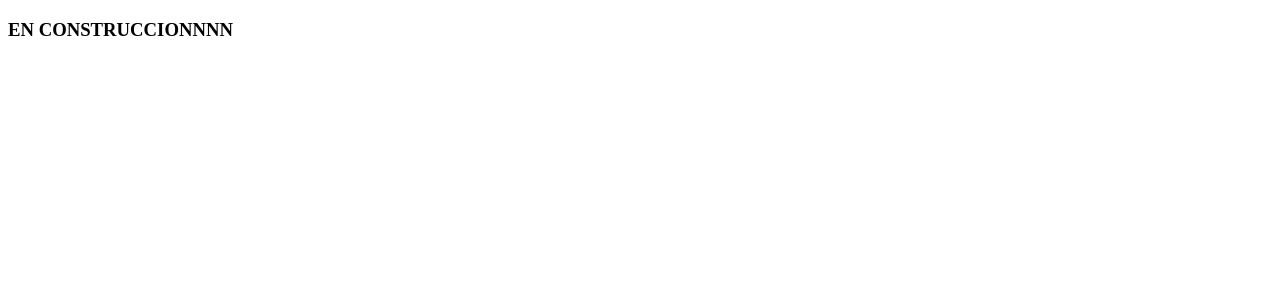
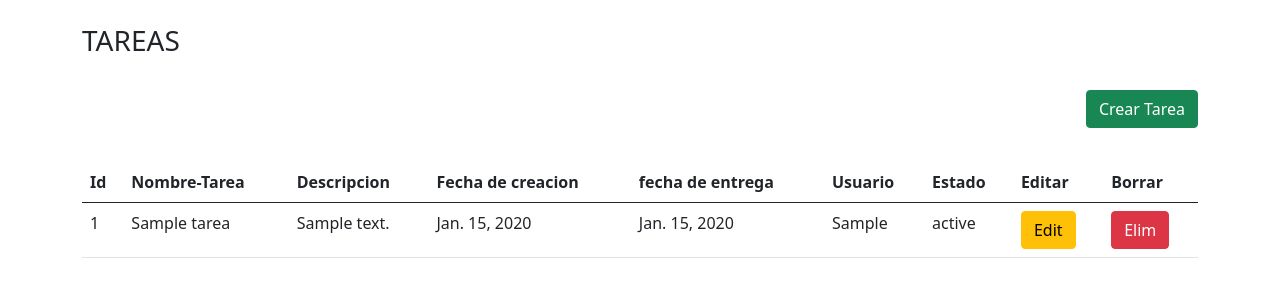
Before and after one commit to JuanJoseTJ29/ProyectoPythonParcial, a Django app: page /gestion_tareas/dashboard in a window 1280 px wide. Before the commit the part shown is almost empty. Shown: the top 300 px of the page. Run offline with Django 4.2, Linux system fonts and the light colour scheme; tables that the repository leaves empty hold one stand-in row (values such as "Sample post").

Commit message:
dasboard V1.0

```diff
--- a/gestion_tareas/models.py
+++ b/gestion_tareas/models.py
@@ -1,4 +1,5 @@
 from django.db import models
+import datetime
 
 # Create your models here.
 class usuario(models.Model):
@@ -6,3 +7,13 @@ class usuario(models.Model):
     apellido = models.CharField(max_length=128,default='')
     codigo_usuario = models.CharField(max_length=128,default='')
     contraseña= models.CharField(max_length=128,default='')
+
+
+class tarea(models.Model):
+
+    nombre_tarea = models.CharField(max_length=128,default='')
+    descripcion = models.CharField(max_length=256,default='')
+    fecha_creacion = models.DateField(default=datetime.date.today)
+    fecha_entrega = models.DateField(null=True)
+    usuario_responsable = models.CharField(max_length=128,default='')
+    estadoTarea = models.CharField(max_length=128,default='Pendiente')
--- a/gestion_tareas/templates/gestion_tareas/dashboard.html
+++ b/gestion_tareas/templates/gestion_tareas/dashboard.html
@@ -2,13 +2,50 @@
 <html>
     <head>
         <title>Dashboard</title>
-
+        <link href="https://cdn.jsdelivr.net/npm/bootstrap@5.0.2/dist/css/bootstrap.min.css" rel="stylesheet" integrity="sha384-EVSTQN3/azprG1Anm3QDgpJLIm9Nao0Yz1ztcQTwFspd3yD65VohhpuuCOmLASjC" crossorigin="anonymous">
+        <script src="https://cdn.jsdelivr.net/npm/bootstrap@5.0.2/dist/js/bootstrap.bundle.min.js" integrity="sha384-MrcW6ZMFYlzcLA8Nl+NtUVF0sA7MsXsP1UyJoMp4YLEuNSfAP+JcXn/tWtIaxVXM" crossorigin="anonymous"></script>
+        <script src="https://cdn.jsdelivr.net/npm/@popperjs/core@2.9.2/dist/umd/popper.min.js" integrity="sha384-IQsoLXl5PILFhosVNubq5LC7Qb9DXgDA9i+tQ8Zj3iwWAwPtgFTxbJ8NT4GN1R8p" crossorigin="anonymous"></script>
+        <script src="https://cdn.jsdelivr.net/npm/bootstrap@5.0.2/dist/js/bootstrap.min.js" integrity="sha384-cVKIPhGWiC2Al4u+LWgxfKTRIcfu0JTxR+EQDz/bgldoEyl4H0zUF0QKbrJ0EcQF" crossorigin="anonymous"></script>
     </head>
     <body>
         <div class="container">
-
-            <h3>EN CONSTRUCCIONNNN</h3>
-
+            <br>
+            <h3>TAREAS</h3>
+            <br>
+            <div class="float-end">
+                <a class="btn btn-success" href="">Crear Tarea</a>
+            </div>
+            <br>
+            <br>
+            <br>
+            <table class="table">
+                <thead>
+                    <th>Id</th>
+                    <th>Nombre-Tarea</th>
+                    <th>Descripcion</th>
+                    <th>Fecha de creacion</th>
+                    <th>fecha de entrega</th>
+                    <th>Usuario</th>
+                    <th>Estado</th>
+                    <th>Editar</th>
+                    <th>Borrar</th>
+                </thead>
+                <tbody>
+                    {% for tareas in objTarea %}
+                    <tr>
+                        <td>{{ tareas.id }}</td>
+                        <td>{{ tareas.nombre_tarea }}</td>
+                        <td>{{ tareas.descripcion }}</td>
+                        <td>{{ tareas.fecha_creacion }}</td>
+                        <td>{{ tareas.fecha_entrega }}</td>
+                        <td>{{ tareas.usuario_responsable }}</td>
+                        <td>{{ tareas.estadoTarea }}</td>
+                        <td><a class="btn btn-warning" href="">Edit</a></td>
+                        <td><a class="btn btn-danger" href="">Elim</a></td>
+                    </tr>
+                    {% endfor %}
+                </tbody>
+            </table>
         </div>
     </body>
 </html>
--- a/gestion_tareas/views.py
+++ b/gestion_tareas/views.py
@@ -1,6 +1,8 @@
 from django.shortcuts import render
 from django.http import HttpResponse
-from gestion_tareas.models import usuario
+from gestion_tareas.models import usuario, tarea
+from django.http import HttpResponseRedirect
+from django.urls import reverse
 
 def index(request):
     return HttpResponse('Mi primera aplicacion web')
@@ -23,7 +25,7 @@ def ingresar(request):
              usuario_registrado = 1
 
         if usuario_registrado == 1:
-            return render(request, 'gestion_tareas/dashboard.html')
+             return HttpResponseRedirect(reverse('gestion_tareas:dashboard'))
         else:
             return render(request,'gestion_tareas/ingresar.html',{
                 'mensaje':'Los datos ingresados son incorrectos',
@@ -31,8 +33,14 @@ def ingresar(request):
     return render(request,'gestion_tareas/ingresar.html')
 
 def dashboard(request):
-    return render(request, 'gestion_tareas/dashboard.html')
+    tareas_totales = tarea.objects.all()
+    #Filtrar tareas propias
+    tareas_propias=[]
+    tareas_mias= tarea.objects.filter(usuario_responsable='juan')
+    for tareas in tareas_mias:
+        tareas_propias.append(tareas)
 
-
-
-# Create your views here.
+     #Filtrar finalizado
+    return render(request, 'gestion_tareas/dashboard.html', {
+        'objTarea':tareas_totales,
+    })
```
